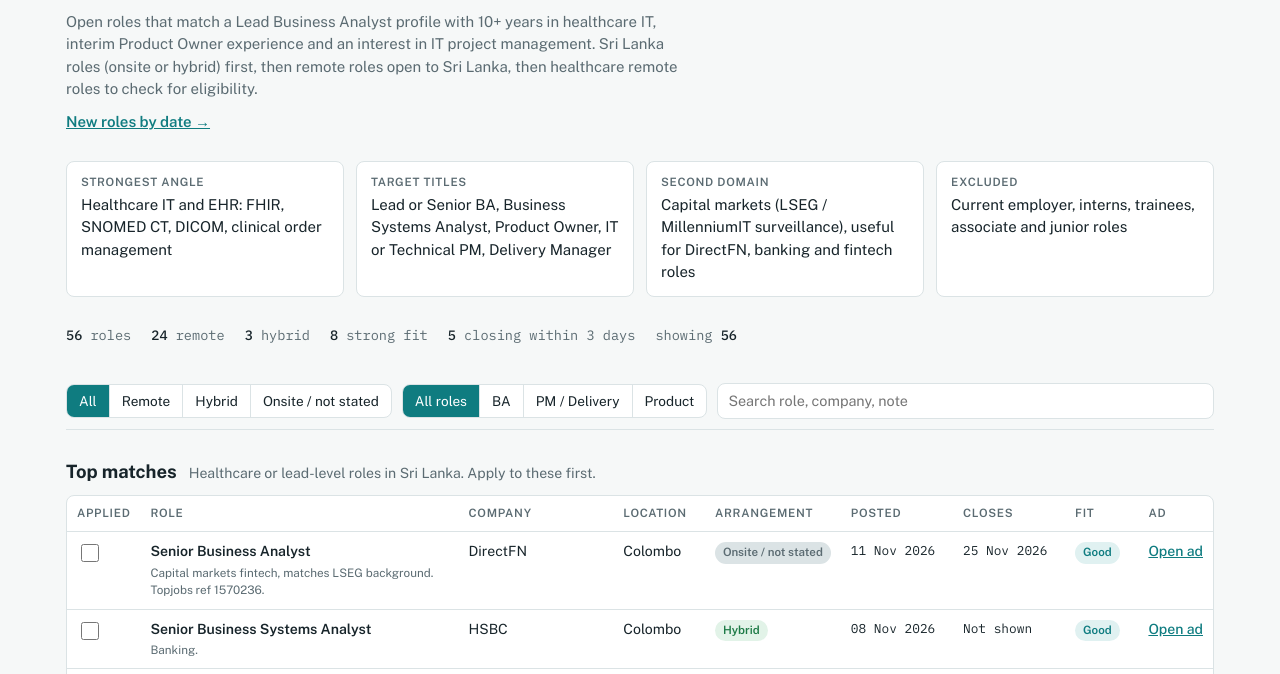
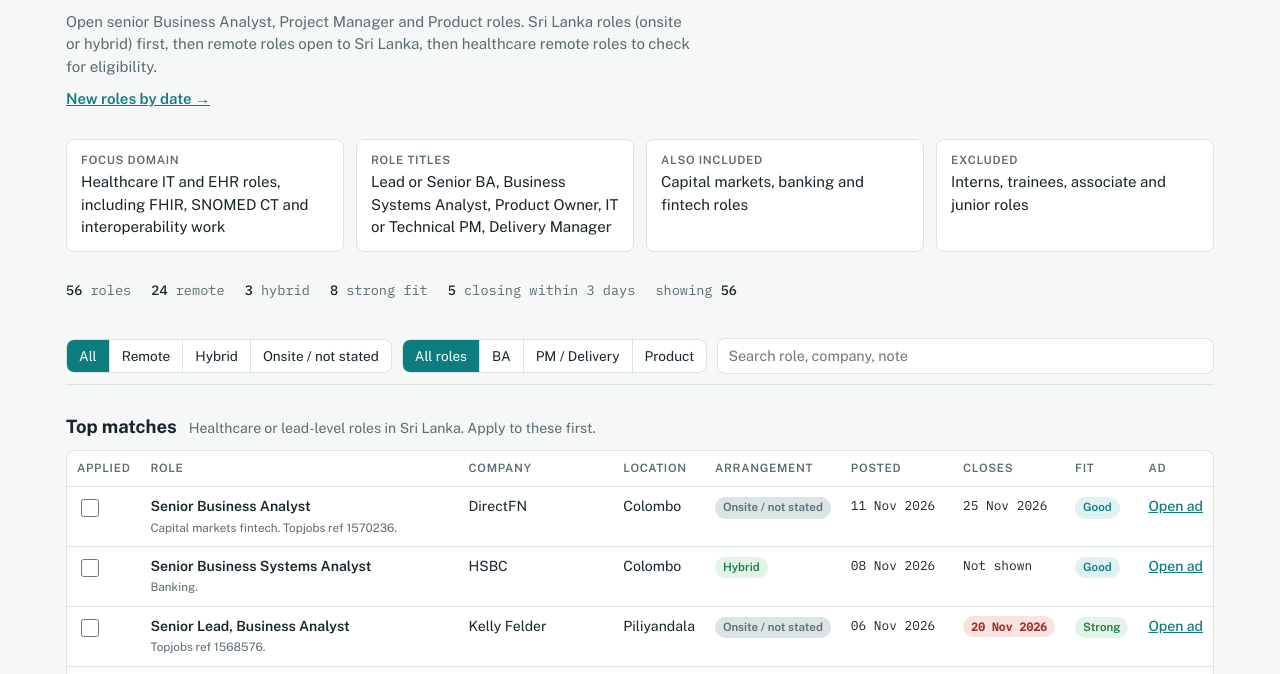
Before and after one commit to pubudu538/job-listing, a plain HTML site: page index.html in a window 1280 px wide. Shown: the part 98-772 px from the top of the page. Drawn offline with nearby package versions, Linux system fonts and the light colour scheme.

Commit message:
Add Europe remote section and make page text generic
Co-Authored-By: Claude Opus 5.5 <noreply@anthropic.com>

```diff
--- a/index.html
+++ b/index.html
@@ -73,15 +73,15 @@ tr.done td{opacity:.5}
   <header>
     <div class="eyebrow">Job search · checked 18 Nov 2026</div>
     <h1>BA &amp; PM Openings, Nov 2026</h1>
-    <p class="lede">Open roles that match a Lead Business Analyst profile with 10+ years in healthcare IT, interim Product Owner experience and an interest in IT project management. Sri Lanka roles (onsite or hybrid) first, then remote roles open to Sri Lanka, then healthcare remote roles to check for eligibility.</p>
+    <p class="lede">Open senior Business Analyst, Project Manager and Product roles. Sri Lanka roles (onsite or hybrid) first, then remote roles open to Sri Lanka, then healthcare remote roles to check for eligibility.</p>
     <p style="margin:10px 0 0;font-weight:600"><a href="daily/">New roles by date &rarr;</a></p>
   </header>
 
-  <div class="profile" aria-label="Profile match summary">
-    <div class="chipcard"><b>Strongest angle</b>Healthcare IT and EHR: FHIR, SNOMED CT, DICOM, clinical order management</div>
-    <div class="chipcard"><b>Target titles</b>Lead or Senior BA, Business Systems Analyst, Product Owner, IT or Technical PM, Delivery Manager</div>
-    <div class="chipcard"><b>Second domain</b>Capital markets (LSEG / MillenniumIT surveillance), useful for DirectFN, banking and fintech roles</div>
-    <div class="chipcard"><b>Excluded</b>Current employer, interns, trainees, associate and junior roles</div>
+  <div class="profile" aria-label="What this list covers">
+    <div class="chipcard"><b>Focus domain</b>Healthcare IT and EHR roles, including FHIR, SNOMED CT and interoperability work</div>
+    <div class="chipcard"><b>Role titles</b>Lead or Senior BA, Business Systems Analyst, Product Owner, IT or Technical PM, Delivery Manager</div>
+    <div class="chipcard"><b>Also included</b>Capital markets, banking and fintech roles</div>
+    <div class="chipcard"><b>Excluded</b>Interns, trainees, associate and junior roles</div>
   </div>
 
   <div class="stats" id="stats"></div>
@@ -129,7 +129,7 @@ const JOBS=[
 {g:"top",k:"Product",role:"Product Owner",note:"Healthcare software. 6+ yrs as PO / Senior BA / Product Analyst. Valid through 19 Nov.",co:"VitalHub Innovations Lab",loc:"Colombo",a:"Onsite",fit:"Strong",posted:"2026-09-13",closes:"2026-11-19",url:IT("14797/product-owner-at-vitalhub-innovations-lab")},
 {g:"top",k:"BA",role:"Senior Lead, Business Analyst",note:"Topjobs ref 1568576.",co:"Kelly Felder",loc:"Piliyandala",a:"Onsite",fit:"Strong",posted:"2026-11-06",closes:"2026-11-20",url:TJ_IT},
 {g:"top",k:"BA",role:"Lead Business Analyst",note:"Full-time.",co:"George Bernard Consulting",loc:"Colombo",a:"Onsite",fit:"Good",posted:"2026-11-05",closes:"",url:"https://www.drjobpro.com/sri-lanka/business-analysis-jobs-in-colombo"},
-{g:"top",k:"BA",role:"Senior Business Analyst",note:"Capital markets fintech, matches LSEG background. Topjobs ref 1570236.",co:"DirectFN",loc:"Colombo",a:"Onsite",fit:"Good",posted:"2026-11-11",closes:"2026-11-25",url:IT("15755/senior-business-analyst-at-directfn")},
+{g:"top",k:"BA",role:"Senior Business Analyst",note:"Capital markets fintech. Topjobs ref 1570236.",co:"DirectFN",loc:"Colombo",a:"Onsite",fit:"Good",posted:"2026-11-11",closes:"2026-11-25",url:IT("15755/senior-business-analyst-at-directfn")},
 {g:"top",k:"BA",role:"Senior Business Systems Analyst",note:"Banking.",co:"HSBC",loc:"Colombo",a:"Hybrid",fit:"Good",posted:"2026-11-08",closes:"",url:"https://www.levels.fyi/jobs/location/sri-lanka"},
 // ---- Sri Lanka BA
 {g:"lk",k:"BA",role:"Senior Business Analyst",note:"",co:"Empite",loc:"Sri Lanka",a:"Remote",fit:"Good",posted:"2026-10-28",closes:"",url:IT("15613/senior-business-analyst-at-empite")},
```
Also changed, not shown: 1 other file.
